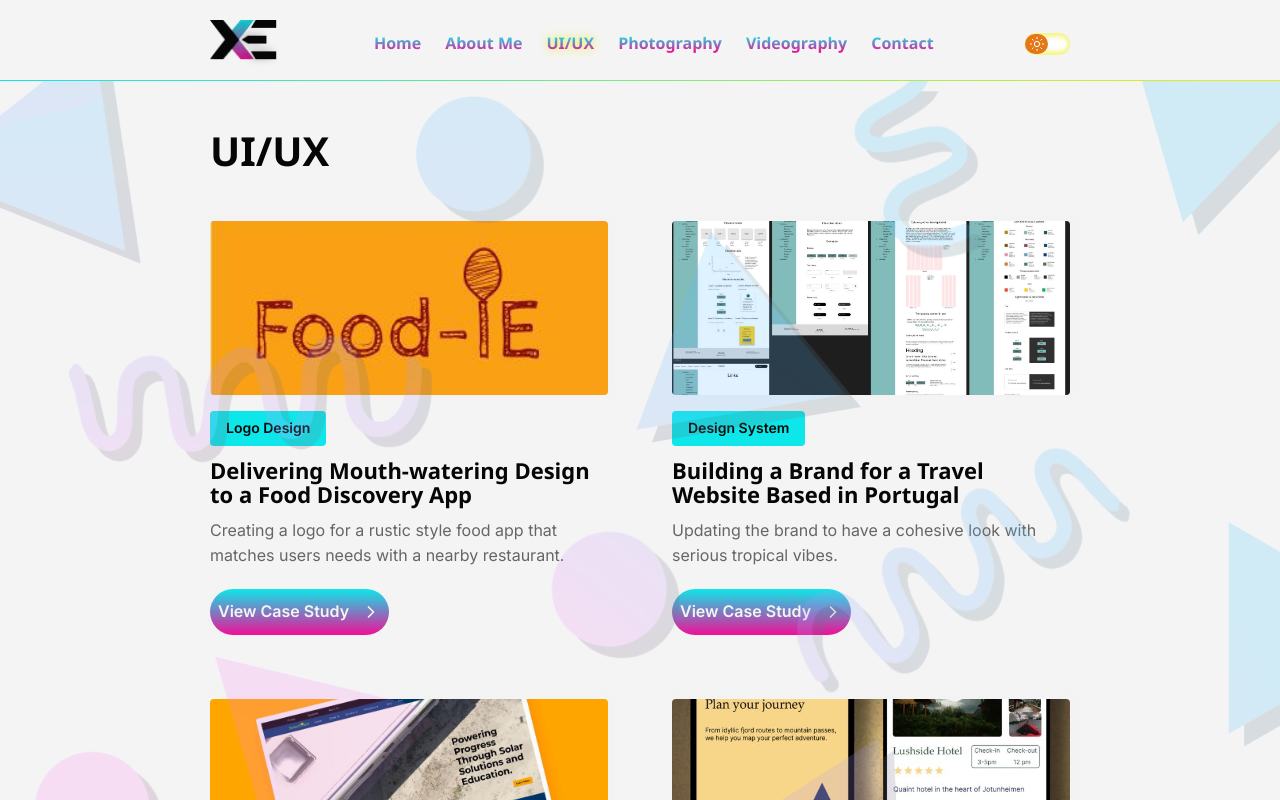
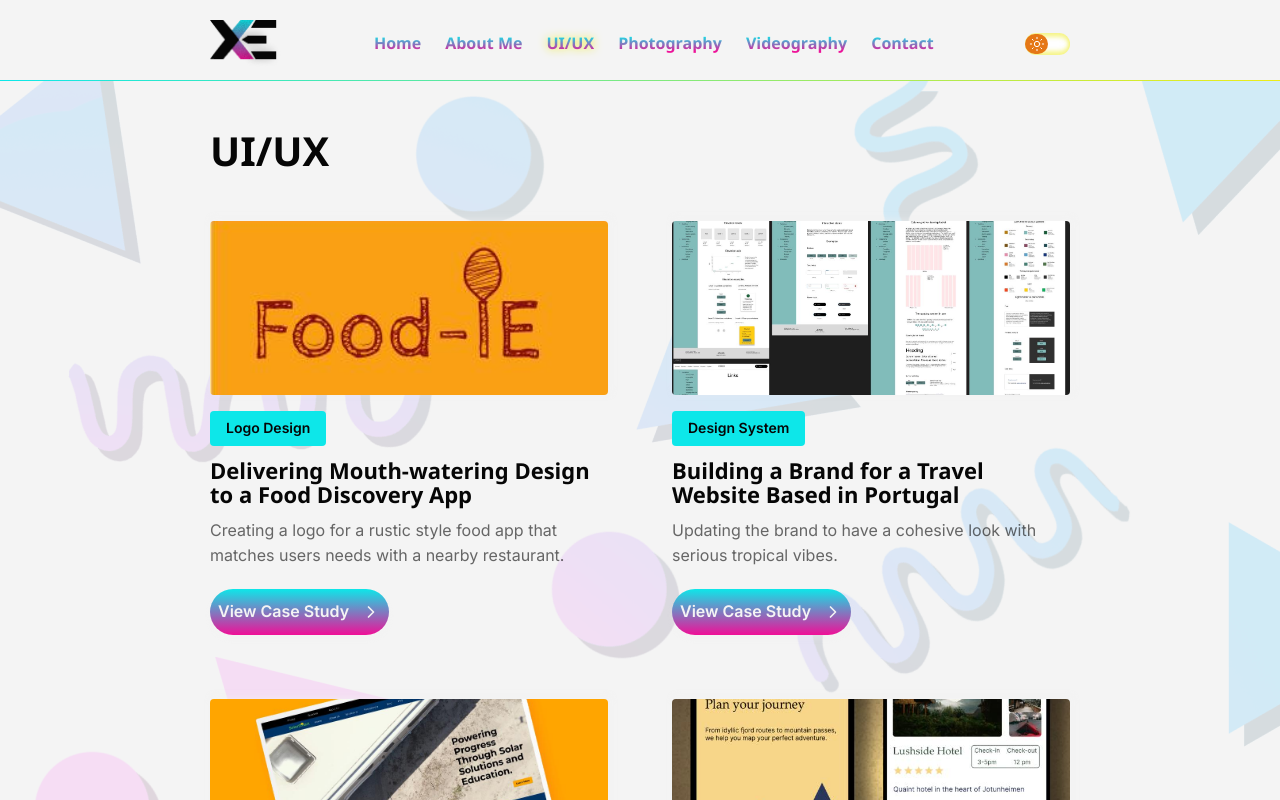
Before and after one commit to duct-tape-deployments/devin-portfolio, a React (Vite) app: page /ui-ux in a window 1280 px wide. Shown: the top 800 px of the page. Built offline with nearby package versions, Linux system fonts and the light colour scheme; a web font is replaced by a local one.

Commit message:
fix: background layering and z-index issues on ui/ux page

```diff
--- a/src/pages/UiUx.tsx
+++ b/src/pages/UiUx.tsx
@@ -4,7 +4,7 @@ import { caseStudies } from '@/data/caseStudies';
 
 function UiUx() {
   return (
-    <section className="relative overflow-hidden bg-background">
+    <div className="relative overflow-hidden bg-background">
       <div
         aria-hidden="true"
         className="
@@ -13,10 +13,12 @@ function UiUx() {
           bg-[length:100%_auto]
           bg-top
           bg-repeat-y
-          opacity-20"
+          opacity-20
+          z-10
+          "
       />
 
-      <PageContainer className="py-12">
+      <PageContainer className="py-12 z-20 relative">
         <header className="mb-12">
           <h1 className="font-display text-h1 font-bold text-foreground">UI/UX</h1>
         </header>
@@ -27,7 +29,7 @@ function UiUx() {
           ))}
         </div>
       </PageContainer>
-    </section>
+    </div>
   );
 }
 
```
